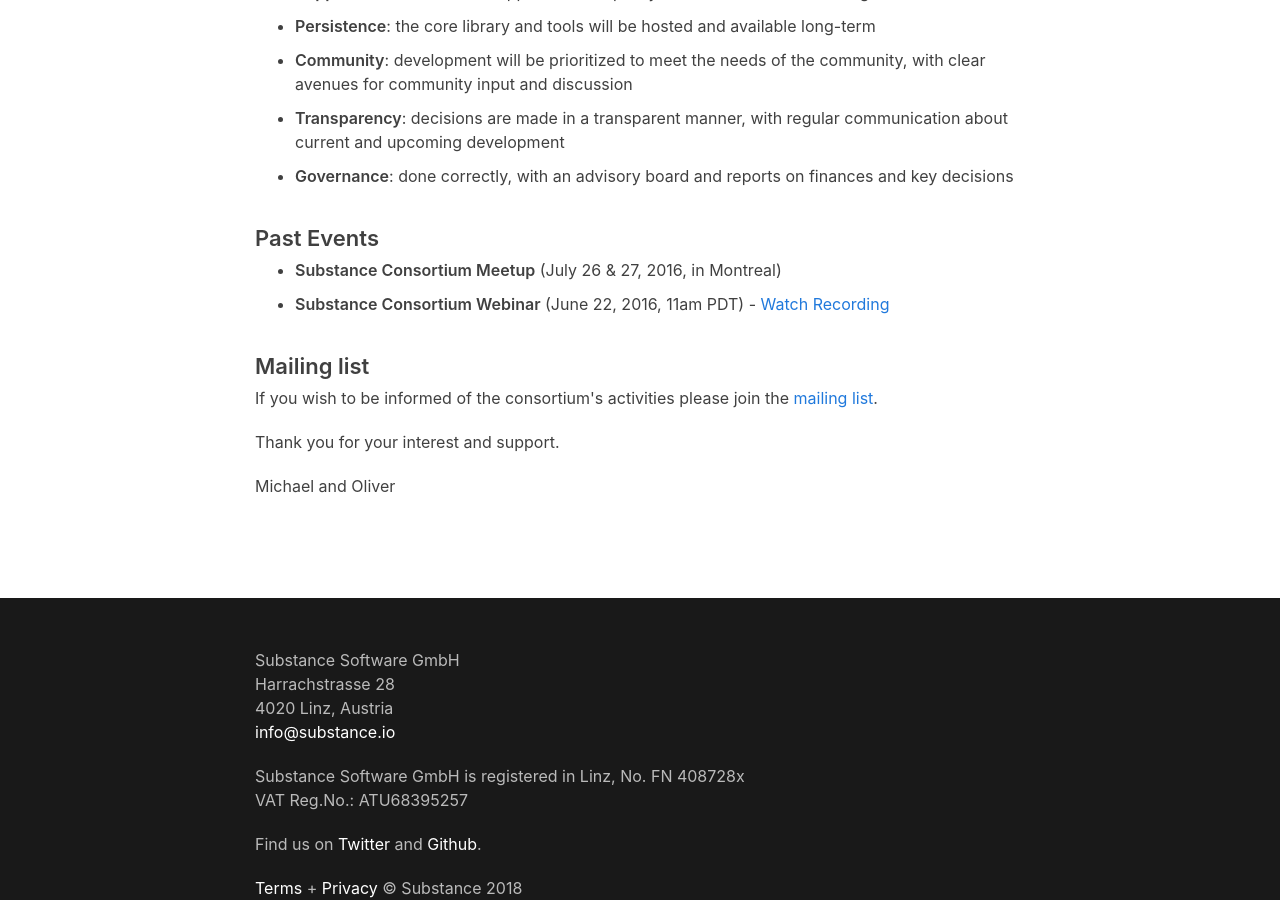
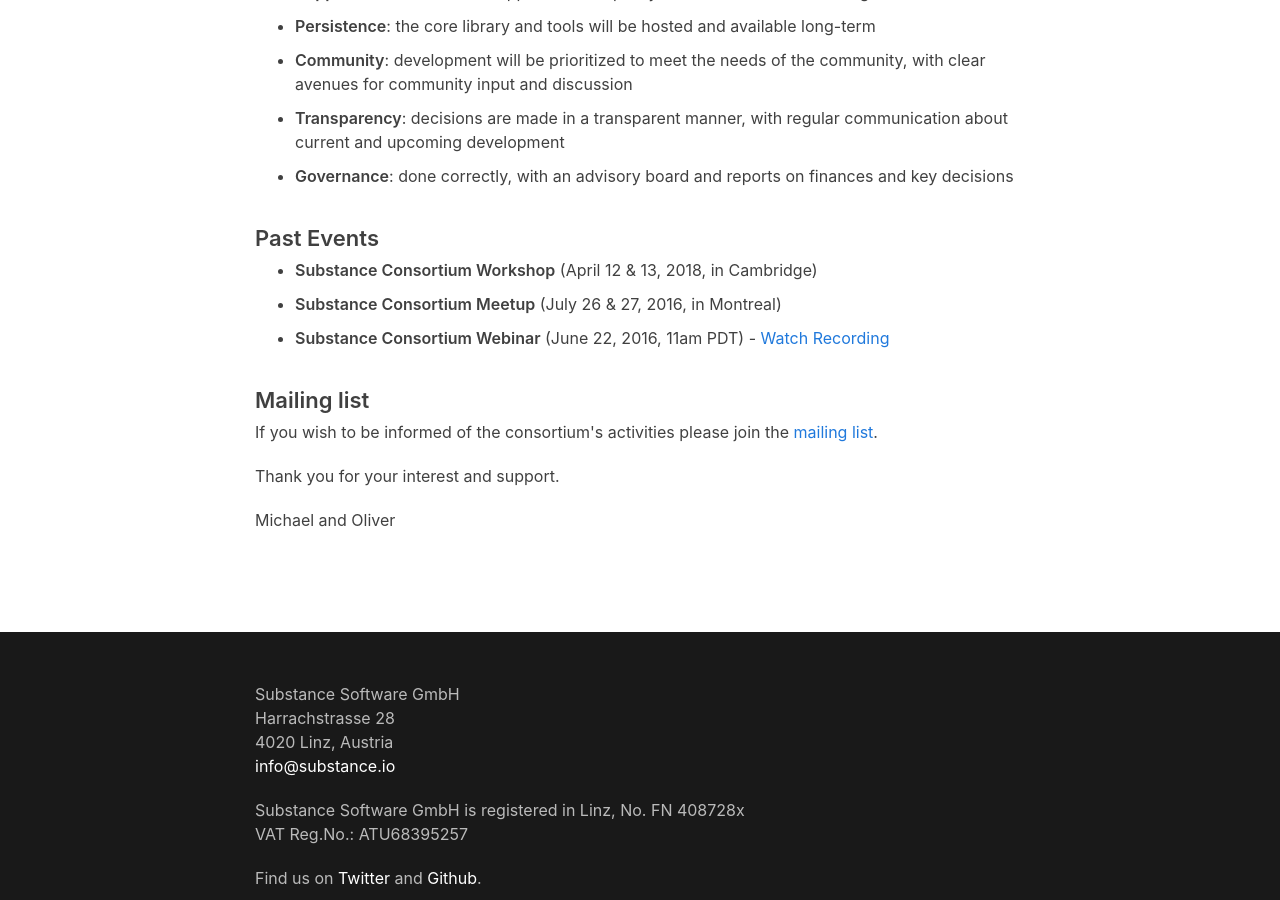
Before and after one commit to substance/substance.github.com, a Jekyll site: the page built from consortium/index.html, in a window 1280 px wide and 900 px high, scrolled down 1097 px. Built offline with Jekyll 4.4.1, drawn with Linux system fonts in a browser that asks for light colours.

Commit message:
Update index.html

```diff
--- a/consortium/index.html
+++ b/consortium/index.html
@@ -35,6 +35,7 @@
 
     <h3>Past Events</h3>
     <ul>
+      <li><strong>Substance Consortium Workshop</strong> (April 12 &amp; 13, 2018, in Cambridge)</li>
       <li><strong>Substance Consortium Meetup</strong> (July 26 &amp; 27, 2016, in Montreal)</li>
       <li><strong>Substance Consortium Webinar</strong> (June 22, 2016, 11am PDT) - <a href="https://www.youtube.com/watch?v=39XYzjnaQ0k">Watch Recording</a></li>
     </ul>
```
